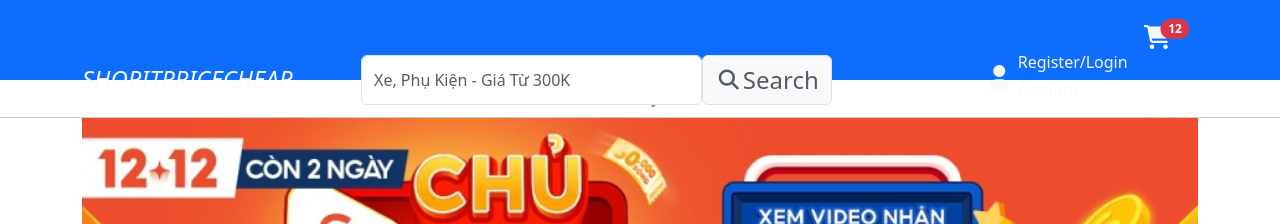
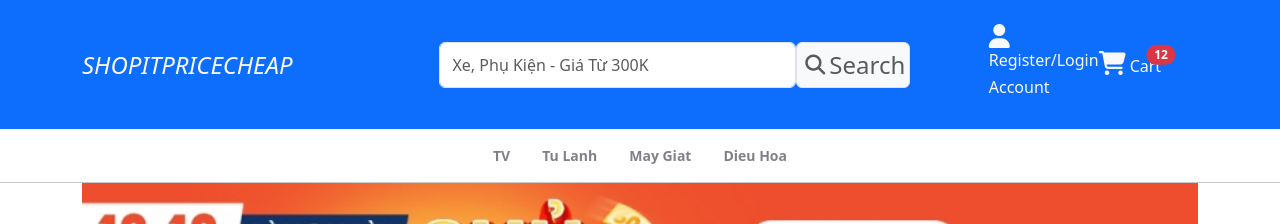
Before and after one commit to levanhanh74/project_final_ytb, a React (Create React App) app: page / in a window 1280 px wide. Shown: the top 224 px of the page. Built offline with nearby package versions, Linux system fonts and the light colour scheme.

Commit message:
header tam on

```diff
--- a/src/components/HeaderComponent/headerComponent.js
+++ b/src/components/HeaderComponent/headerComponent.js
@@ -3,8 +3,8 @@ import TypeProduct from "../TypeProduct/typeProduct";
 
 function HeaderComponent() {
     return (<>
-        <header className="bg-primary header">
-            <nav className="navbar navbar-expand-lg navbar-light p-0">
+        <header className="bg-primary">
+            <nav className="navbar navbar-expand-lg navbar-light p-4">
                 <div className="container-fluid container">
                     {/* header logo */}
                     <div className="col-3">
@@ -16,21 +16,21 @@ function HeaderComponent() {
                     </button>
                     {/* header search */}
                     <div className="collapse navbar-collapse" id="navbarSupportedContent">
-                        <ul className="navbar-nav m-auto col-6 w-75">
-                            <div className="d-flex w-75">
-                                <input type="search" className="form-control input_search d-block" placeholder="Xe, Phụ Kiện - Giá Từ 300K" aria-label="Recipient's username" aria-describedby="basic-addon2" />
+                        <ul className="navbar-nav w-75 justify-content-center col-6">
+                            <div className="d-flex w-75 w-sm-100">
+                                <input type="search" className="form-control input_search d-block " placeholder="Xe, Phụ Kiện - Giá Từ 300K" aria-label="Recipient's username" aria-describedby="basic-addon2" />
                                 <div className="input-group-append ">
-                                    <button className="input-group-text header_search_search_customer text-muted fs-4 fw-normal" id="basic-addon2">
-                                        <i className="fa-solid fa-magnifying-glass p-1 fs-5 "></i> Search
+                                    <button className="input-group-text header_search_search_customer text-muted fs-4 fw-normal p-sm-1" id="basic-addon2">
+                                        <i className="fa-solid fa-magnifying-glass p-lg-1 p-sm-0 fs-5 "></i> Search
                                     </button>
                                 </div>
                             </div>
                         </ul>
                         {/* header account */}
                         <div className="col-3 header_customer_account">
-                            <div className="header_customer_col_account  w-80">
+                            <div className="header_customer_col_account w-80">
                                 <div className="header_customer_col_account_account w-100">
-                                    <div className="d-flex  align-items-center">
+                                    <div className="d-flex  align-items-center d-sm-block">
                                         <div className="header_customer_col_account_icon pe-2">
                                             <i className="fa-solid fa-user text-light fs-4"></i>
                                         </div>
@@ -38,7 +38,7 @@ function HeaderComponent() {
                                             <h6><a className="text-light text-decoration-none" href="#">Register/Login</a></h6>
                                             <h6><a className=" float-none text-light text-decoration-none" href="#">Account</a></h6>
                                         </div>
-                                        <div className="header_customer_col_account_cart_cart ps-3">
+                                        <div className="header_customer_col_account_cart_cart ps-3 ps-sm-0">
                                             <a href="#" className="text-light text-decoration-none position-relative">
                                                 <i className="fa-solid header_customer_col_account_cart_cart_icon fa-cart-shopping customer_cart pe-1 fs-4"></i>
                                                 Cart
@@ -56,29 +56,6 @@ function HeaderComponent() {
             </nav>
         </header >
         <TypeProduct />
-        {/* <header className="bg-primary">
-            <nav className="navbar navbar-expand-lg navbar-light bg-primary ">
-                <div className="container">
-                    <div className="row">
-                        <div className="container-fluid">
-                            <div className="col-3" href="#">Navbar</div>
-
-                            <button className="navbar-toggler" type="button" data-bs-toggle="collapse" data-bs-target="#navbarSupportedContent" aria-controls="navbarSupportedContent" aria-expanded="false" aria-label="Toggle navigation">
-                                <span className="navbar-toggler-icon"></span>
-                            </button>
-
-
-                            <div className="collapse navbar-collapse" id="navbarSupportedContent">
-                                <ul className="navbar-nav me-auto mb-2 mb-lg-0">
-                                    <div className="col-6">Col-6</div>
-                                    <div className="col-3">Col-3</div>
-                                </ul>
-                            </div>
-                        </div>
-                    </div>
-                </div>
-            </nav>
-        </header> */}
     </>);
 }
 
--- a/src/components/TypeProduct/typeProduct.js
+++ b/src/components/TypeProduct/typeProduct.js
@@ -4,7 +4,7 @@ function TypeProduct() {
     return (
         <>
 
-            <ul className="nav justify-content-center nav_type_customer">
+            <ul className="nav justify-content-center nav_type_customer m-2">
                 {
                     arrType.map(value => {
                         return (
```
